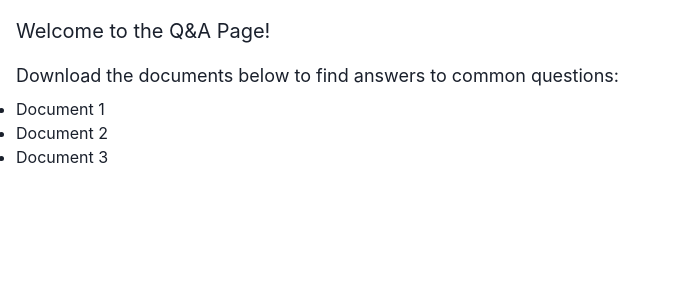
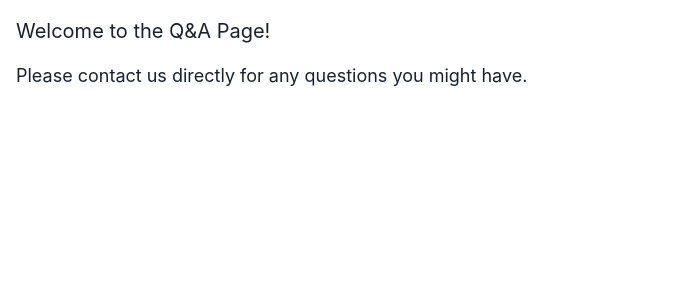
Before and after one commit to GPT-Engineer-App/company-connection, a React (Vite) app: page /qa in a window 1280 px wide. Shown: the top 300 px of the page, without its empty margins (0-681 px from the left). Built offline with nearby package versions, Linux system fonts and the light colour scheme.

Commit message:
Removed the list of document links from the Q&A page and updated the text to direct users to contact directly for questions.
Prompt: Do not showcase or refer to the documents

```diff
--- a/src/pages/QAPage.jsx
+++ b/src/pages/QAPage.jsx
@@ -7,25 +7,8 @@ function QAPage() {
         Welcome to the Q&A Page!
       </Text>
       <Text fontSize="lg" mb={2}>
-        Download the documents below to find answers to common questions:
+        Please contact us directly for any questions you might have.
       </Text>
-      <Box as="ul">
-        <Text as="li">
-          <a href="https://example.com/document1.pdf" target="_blank">
-            Document 1
-          </a>
-        </Text>
-        <Text as="li">
-          <a href="https://example.com/document2.pdf" target="_blank">
-            Document 2
-          </a>
-        </Text>
-        <Text as="li">
-          <a href="https://example.com/document3.pdf" target="_blank">
-            Document 3
-          </a>
-        </Text>
-      </Box>
     </Box>
   );
 }
```
